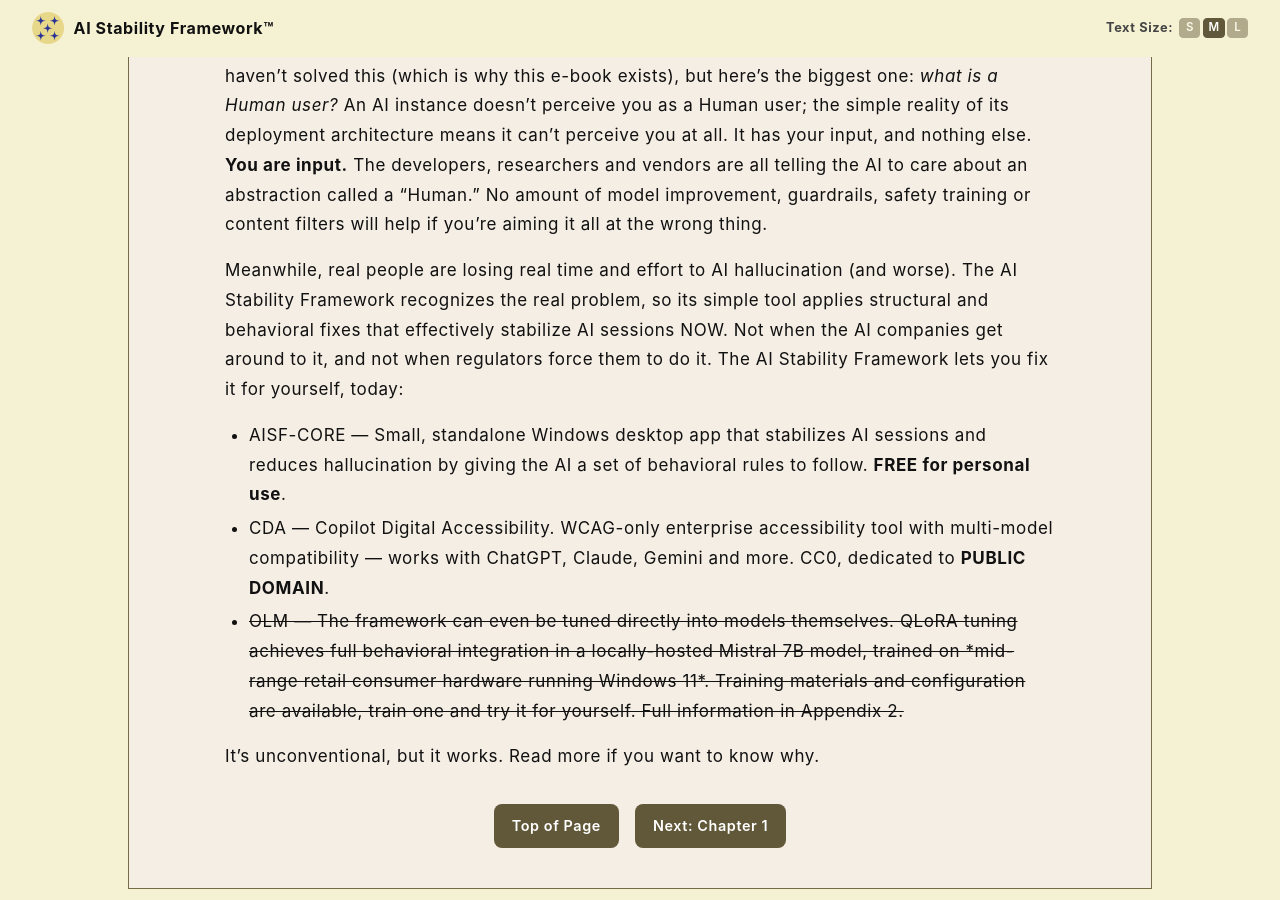
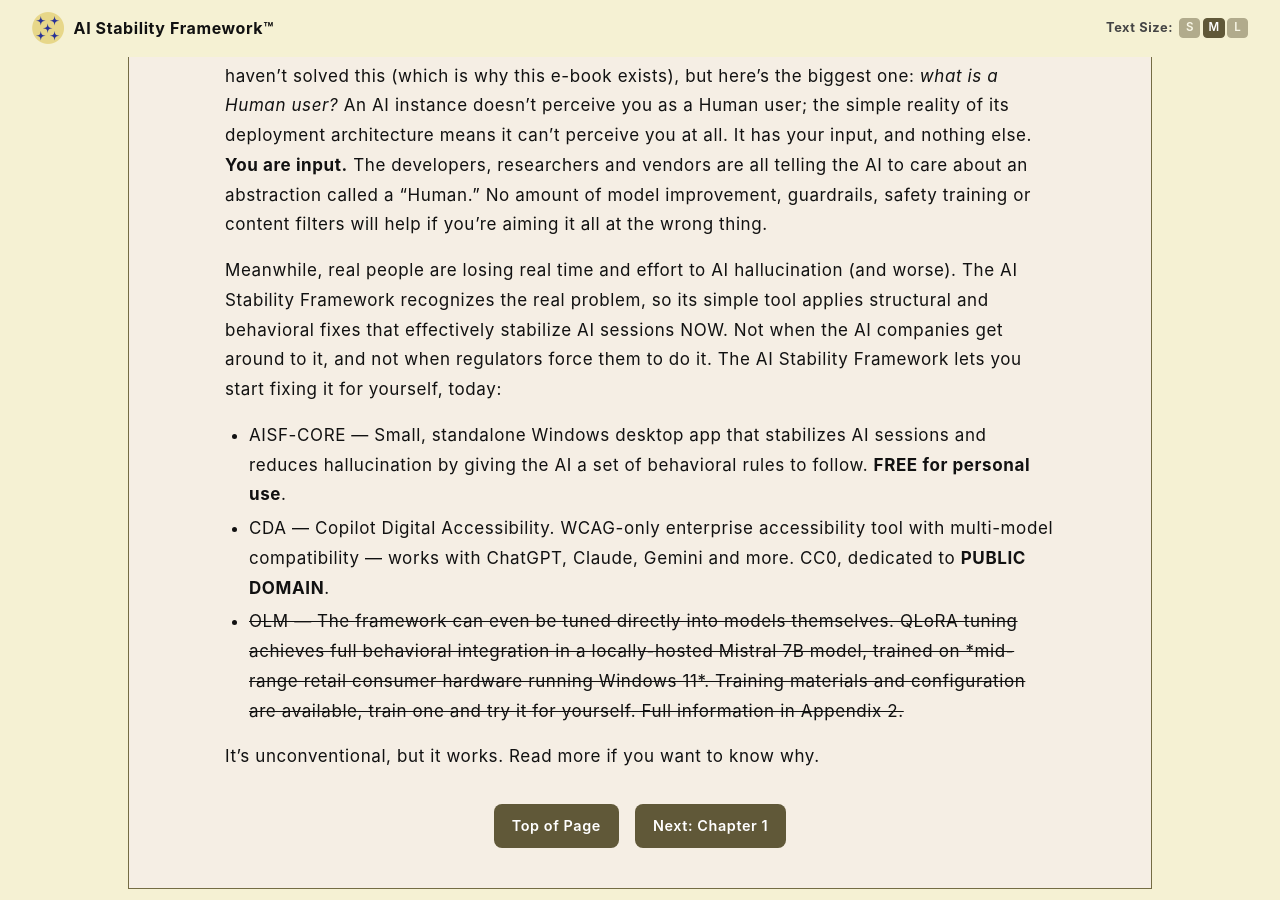
Before and after one commit to rojaslen/AISF-WEB, a Jekyll site: the page built from index.md, in a window 1280 px wide and 900 px high, scrolled down 1318 px. Built offline with Jekyll 4.4.1, drawn with Linux system fonts in a browser that asks for light colours; some web fonts are replaced.

Commit message:
Update index.md

```diff
--- a/index.md
+++ b/index.md
@@ -43,7 +43,7 @@
 
 The AI Stability Framework approaches this as a client-side problem with a client-side solution. It doesn't require any API keys, exploits, or hoping for a "better" model that might never appear. There are plenty of reasons why model-training tweaks, research papers and vendor fixes haven't solved this (which is why this e-book exists), but here's the biggest one: *what is a Human user?* An AI instance doesn't perceive you as a Human user; the simple reality of its deployment architecture means it can't perceive you at all. It has your input, and nothing else. **You are input.** The developers, researchers and vendors are all telling the AI to care about an abstraction called a "Human." No amount of model improvement, guardrails, safety training or content filters will help if you're aiming it all at the wrong thing.
 
-Meanwhile, real people are losing real time and effort to AI hallucination (and worse). The AI Stability Framework recognizes the real problem, so its simple tool applies structural and behavioral fixes that effectively stabilize AI sessions NOW. Not when the AI companies get around to it, and not when regulators force them to do it. The AI Stability Framework lets you fix it for yourself, today:
+Meanwhile, real people are losing real time and effort to AI hallucination (and worse). The AI Stability Framework recognizes the real problem, so its simple tool applies structural and behavioral fixes that effectively stabilize AI sessions NOW. Not when the AI companies get around to it, and not when regulators force them to do it. The AI Stability Framework lets you start fixing it for yourself, today:
 
   - AISF-CORE — Small, standalone Windows desktop app that stabilizes AI sessions and reduces hallucination by giving the AI a set of behavioral rules to follow. **FREE for personal use**.
   - CDA — Copilot Digital Accessibility. WCAG-only enterprise accessibility tool with multi-model compatibility — works with ChatGPT, Claude, Gemini and more. CC0, dedicated to **PUBLIC DOMAIN**.
```
